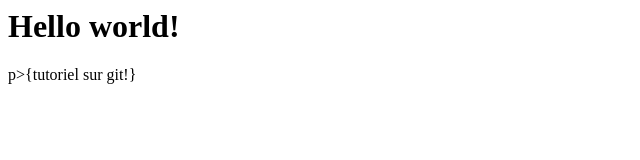
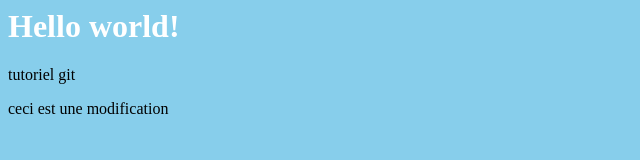
Before and after one commit to chafek/tuto-git, a plain HTML site: page index.html in a window 1280 px wide. Shown: the whole page, without its empty margins (0-640 px from the left). Drawn offline with Linux system fonts and the light colour scheme.

Commit message:
add color and texte

```diff
--- a/index.html
+++ b/index.html
@@ -4,11 +4,22 @@
     <meta charset="UTF-8">
     <meta name="viewport" content="width=device-width, initial-scale=1.0">
     <title>Tuto git</title>
+    <style>
+        body {
+            background-color: skyblue;
+        }
+
+        h1 {
+            color: #fff;
+        }
+    </style>
 </head>
 
 <body>
     <h1>Hello world!</h1>
-    p>{tutoriel sur git!}
+    <p>tutoriel git</p>
+    <p>ceci est une modification</p>
+
 </body>
 
 </html>
```
